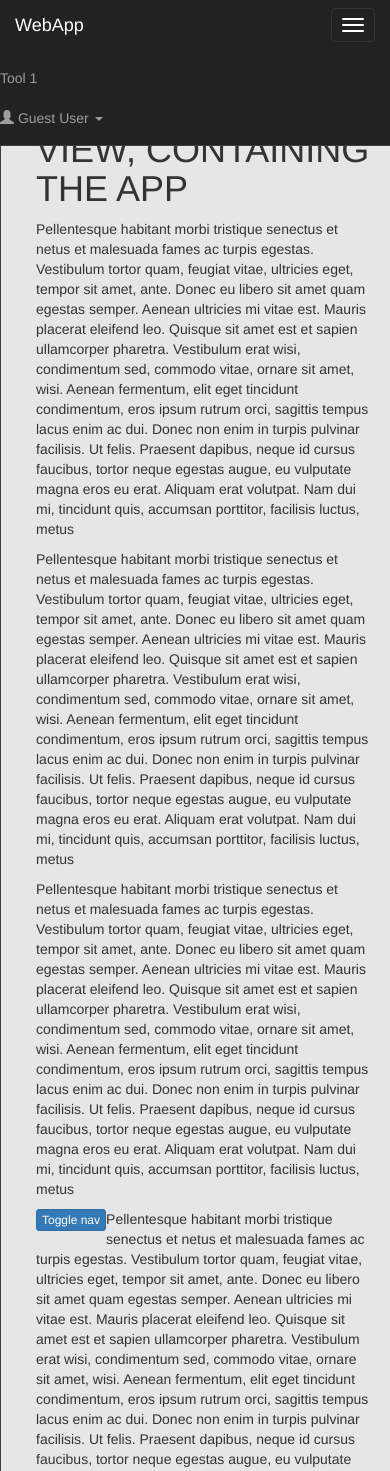
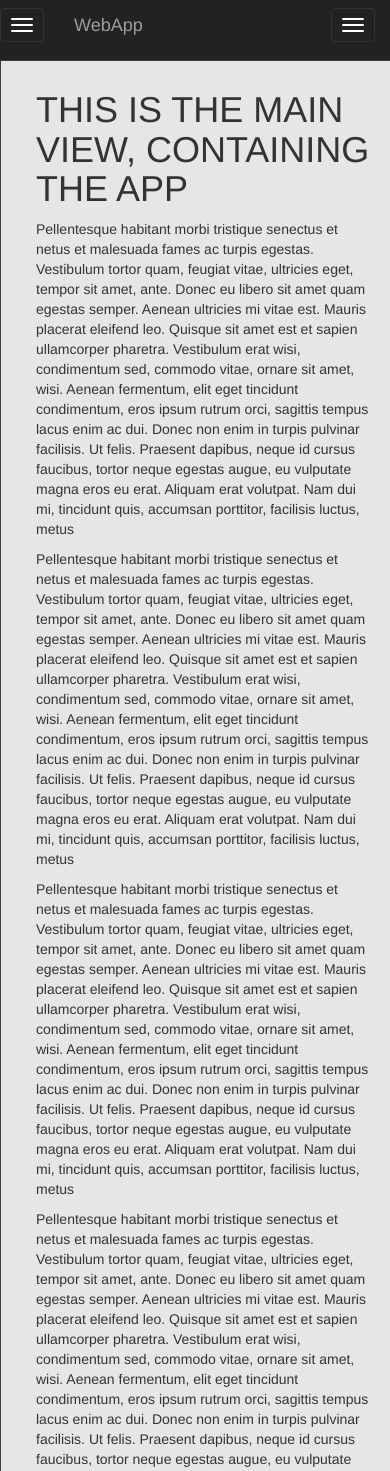
Before and after one commit to Keesaco/KeesaFlo, a Django app: template app/templates/app.html in a window 390 px wide. Shown: the top 1471 px of that part. Run offline with Django 3.2, Linux system fonts and the light colour scheme; the template is opened without the code that fills it, so the values that code supplies are empty; the page is wider than the window, and the part outside it is not shown; some libraries are stand-ins or nearby versions.

Commit message:
Navigation bar for small screens functioning
Fixes #3
TODO: better image for left navbar opening, make guest user dropdown
stay at the top and not in the dropdown on small screens

```diff
--- a/app/templates/app.html
+++ b/app/templates/app.html
@@ -44,15 +44,22 @@
 	<div class="col-sm-10">
 		<nav class="navbar navbar-inverse navbar-default navbar-static-top" role="navigation">
 			<div class="navbar-header">
-				<button type="button" class="navbar-toggle" data-toggle="collapse" data-target="#bs-example-navbar-collapse-1">
+				<button type="button" class="navbar-toggle" data-toggle="collapse" data-target=".nav-collapse">
 					<span class="sr-only">Toggle navigation</span>
 					<span class="icon-bar"></span>
 					<span class="icon-bar"></span>
 					<span class="icon-bar"></span>
 				</button>
+                <p class="pull-left visible-xs">
+                    <button type="button" class="navbar-toggle" data-toggle="offcanvas">
+                        <span class="icon-bar"></span>
+                        <span class="icon-bar"></span>
+                        <span class="icon-bar"></span>
+                    </button>
+                </p>
 				<a class="navbar-brand" href="#">WebApp</a>
 			</div>
-
+			<div class="nav-collapse navbar-collapse collapse">
 				<ul class="nav navbar-nav navbar-right">
 					<li><a href="#">Tool 1</a></li>
 					<li class="dropdown">
@@ -64,6 +71,7 @@
 						</ul>
 					</li>
 				</ul>
+            </div>
 
 		</nav>
 		<div class="apppanel">
@@ -73,9 +81,6 @@
 			<p>Pellentesque habitant morbi tristique senectus et netus et malesuada fames ac turpis egestas. Vestibulum tortor quam, feugiat vitae, ultricies eget, tempor sit amet, ante. Donec eu libero sit amet quam egestas semper. Aenean ultricies mi vitae est. Mauris placerat eleifend leo. Quisque sit amet est et sapien ullamcorper pharetra. Vestibulum erat wisi, condimentum sed, commodo vitae, ornare sit amet, wisi. Aenean fermentum, elit eget tincidunt condimentum, eros ipsum rutrum orci, sagittis tempus lacus enim ac dui. Donec non enim in turpis pulvinar facilisis. Ut felis. Praesent dapibus, neque id cursus faucibus, tortor neque egestas augue, eu vulputate magna eros eu erat. Aliquam erat volutpat. Nam dui mi, tincidunt quis, accumsan porttitor, facilisis luctus, metus</p>
 			<p>Pellentesque habitant morbi tristique senectus et netus et malesuada fames ac turpis egestas. Vestibulum tortor quam, feugiat vitae, ultricies eget, tempor sit amet, ante. Donec eu libero sit amet quam egestas semper. Aenean ultricies mi vitae est. Mauris placerat eleifend leo. Quisque sit amet est et sapien ullamcorper pharetra. Vestibulum erat wisi, condimentum sed, commodo vitae, ornare sit amet, wisi. Aenean fermentum, elit eget tincidunt condimentum, eros ipsum rutrum orci, sagittis tempus lacus enim ac dui. Donec non enim in turpis pulvinar facilisis. Ut felis. Praesent dapibus, neque id cursus faucibus, tortor neque egestas augue, eu vulputate magna eros eu erat. Aliquam erat volutpat. Nam dui mi, tincidunt quis, accumsan porttitor, facilisis luctus, metus</p>
 			<p>Pellentesque habitant morbi tristique senectus et netus et malesuada fames ac turpis egestas. Vestibulum tortor quam, feugiat vitae, ultricies eget, tempor sit amet, ante. Donec eu libero sit amet quam egestas semper. Aenean ultricies mi vitae est. Mauris placerat eleifend leo. Quisque sit amet est et sapien ullamcorper pharetra. Vestibulum erat wisi, condimentum sed, commodo vitae, ornare sit amet, wisi. Aenean fermentum, elit eget tincidunt condimentum, eros ipsum rutrum orci, sagittis tempus lacus enim ac dui. Donec non enim in turpis pulvinar facilisis. Ut felis. Praesent dapibus, neque id cursus faucibus, tortor neque egestas augue, eu vulputate magna eros eu erat. Aliquam erat volutpat. Nam dui mi, tincidunt quis, accumsan porttitor, facilisis luctus, metus</p>
-			<p class="pull-left visible-xs">
-                    <button type="button" class="btn btn-primary btn-xs" data-toggle="offcanvas">Toggle nav</button>
-            </p>
             <p>Pellentesque habitant morbi tristique senectus et netus et malesuada fames ac turpis egestas. Vestibulum tortor quam, feugiat vitae, ultricies eget, tempor sit amet, ante. Donec eu libero sit amet quam egestas semper. Aenean ultricies mi vitae est. Mauris placerat eleifend leo. Quisque sit amet est et sapien ullamcorper pharetra. Vestibulum erat wisi, condimentum sed, commodo vitae, ornare sit amet, wisi. Aenean fermentum, elit eget tincidunt condimentum, eros ipsum rutrum orci, sagittis tempus lacus enim ac dui. Donec non enim in turpis pulvinar facilisis. Ut felis. Praesent dapibus, neque id cursus faucibus, tortor neque egestas augue, eu vulputate magna eros eu erat. Aliquam erat volutpat. Nam dui mi, tincidunt quis, accumsan porttitor, facilisis luctus, metus</p>
 			<p>Pellentesque habitant morbi tristique senectus et netus et malesuada fames ac turpis egestas. Vestibulum tortor quam, feugiat vitae, ultricies eget, tempor sit amet, ante. Donec eu libero sit amet quam egestas semper. Aenean ultricies mi vitae est. Mauris placerat eleifend leo. Quisque sit amet est et sapien ullamcorper pharetra. Vestibulum erat wisi, condimentum sed, commodo vitae, ornare sit amet, wisi. Aenean fermentum, elit eget tincidunt condimentum, eros ipsum rutrum orci, sagittis tempus lacus enim ac dui. Donec non enim in turpis pulvinar facilisis. Ut felis. Praesent dapibus, neque id cursus faucibus, tortor neque egestas augue, eu vulputate magna eros eu erat. Aliquam erat volutpat. Nam dui mi, tincidunt quis, accumsan porttitor, facilisis luctus, metus</p>
 			<p>Pellentesque habitant morbi tristique senectus et netus et malesuada fames ac turpis egestas. Vestibulum tortor quam, feugiat vitae, ultricies eget, tempor sit amet, ante. Donec eu libero sit amet quam egestas semper. Aenean ultricies mi vitae est. Mauris placerat eleifend leo. Quisque sit amet est et sapien ullamcorper pharetra. Vestibulum erat wisi, condimentum sed, commodo vitae, ornare sit amet, wisi. Aenean fermentum, elit eget tincidunt condimentum, eros ipsum rutrum orci, sagittis tempus lacus enim ac dui. Donec non enim in turpis pulvinar facilisis. Ut felis. Praesent dapibus, neque id cursus faucibus, tortor neque egestas augue, eu vulputate magna eros eu erat. Aliquam erat volutpat. Nam dui mi, tincidunt quis, accumsan porttitor, facilisis luctus, metus</p>
```
